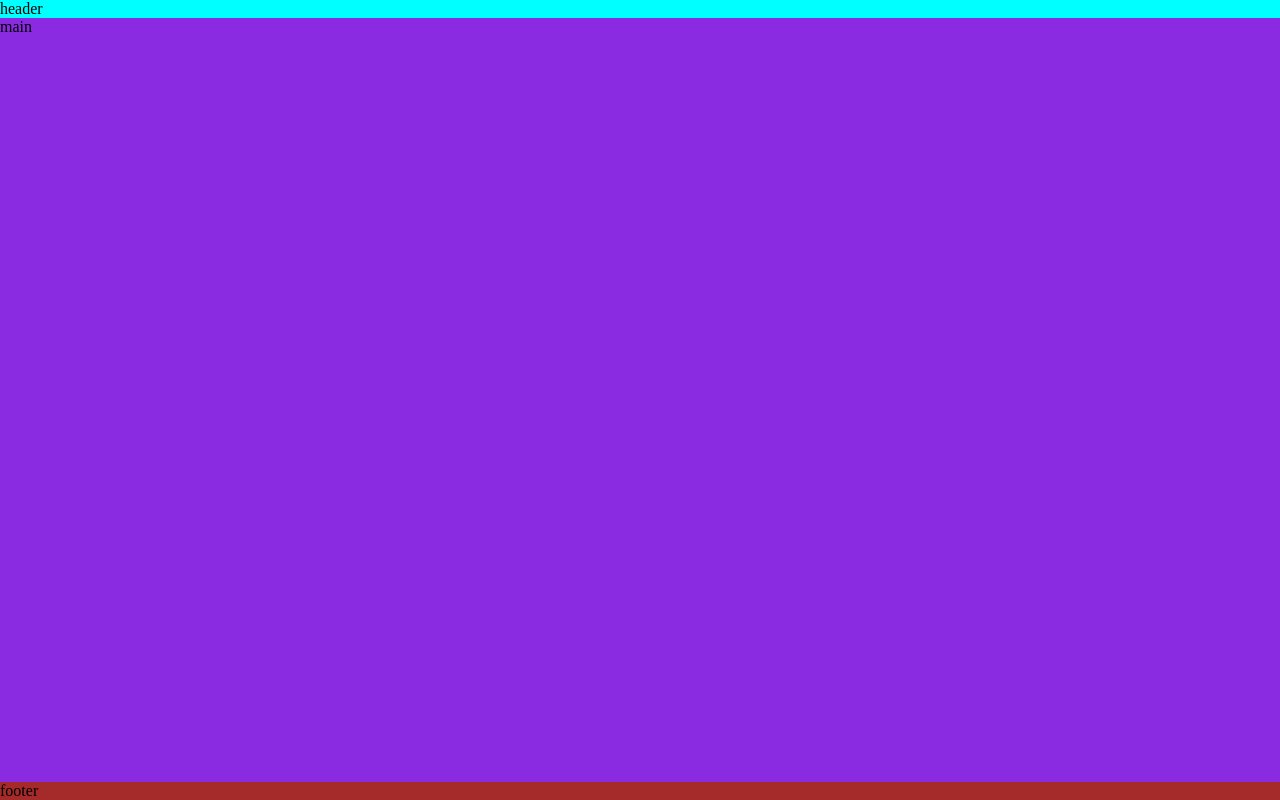
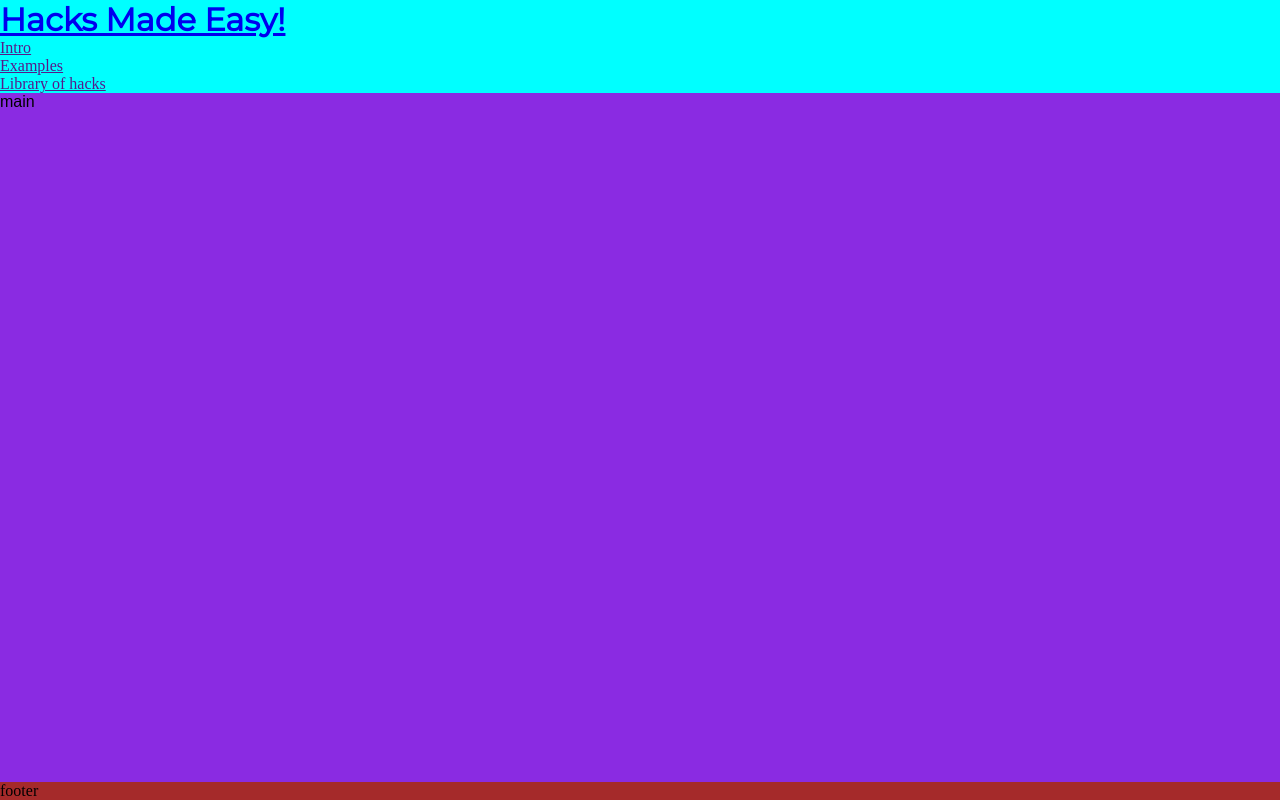
Before and after one commit to furqash/project-1, a plain HTML site: page index.html in a window 1280 px wide. Drawn offline with Linux system fonts and the light colour scheme.

Commit message:
created a nvigation sections

```diff
--- a/assets/style.css
+++ b/assets/style.css
@@ -1,3 +1,7 @@
+/* gogole fonts importing on to stylesheet*/
+@import url('https://fonts.googleapis.com/css2?family=Montserrat&display=swap');
+
+
 /*setting my wildcard selector eith an asterisk*/
 * {
     padding: 0;
@@ -18,9 +22,14 @@ header {
     background-color: aqua;
 }
 
+h1 {
+    font-family: 'Montserrat', sans-serif;
+}
+
 main {
     background-color: blueviolet;
     flex: 1 0 auto;
+    font-family: 'PT Sans', sans-serif;
 }
 
 footer {
--- a/index.html
+++ b/index.html
@@ -20,7 +20,19 @@
   </head>
   <body>
     <!--basic header-->
-    <header>header</header>
+    <header>
+        <a href="index.html">
+            <h1 id="logo">Hacks Made Easy!</h1>
+        </a>
+
+    <nav>
+        <ul>
+            <li><a href="">Intro</a></li>
+                <li><a href="">Examples</a></li>
+                <li><a href="">Library of hacks</a></li>
+        </ul>
+    </nav>
+    </header>
 
     <!--creating main-->
     <main>main</main>
```
